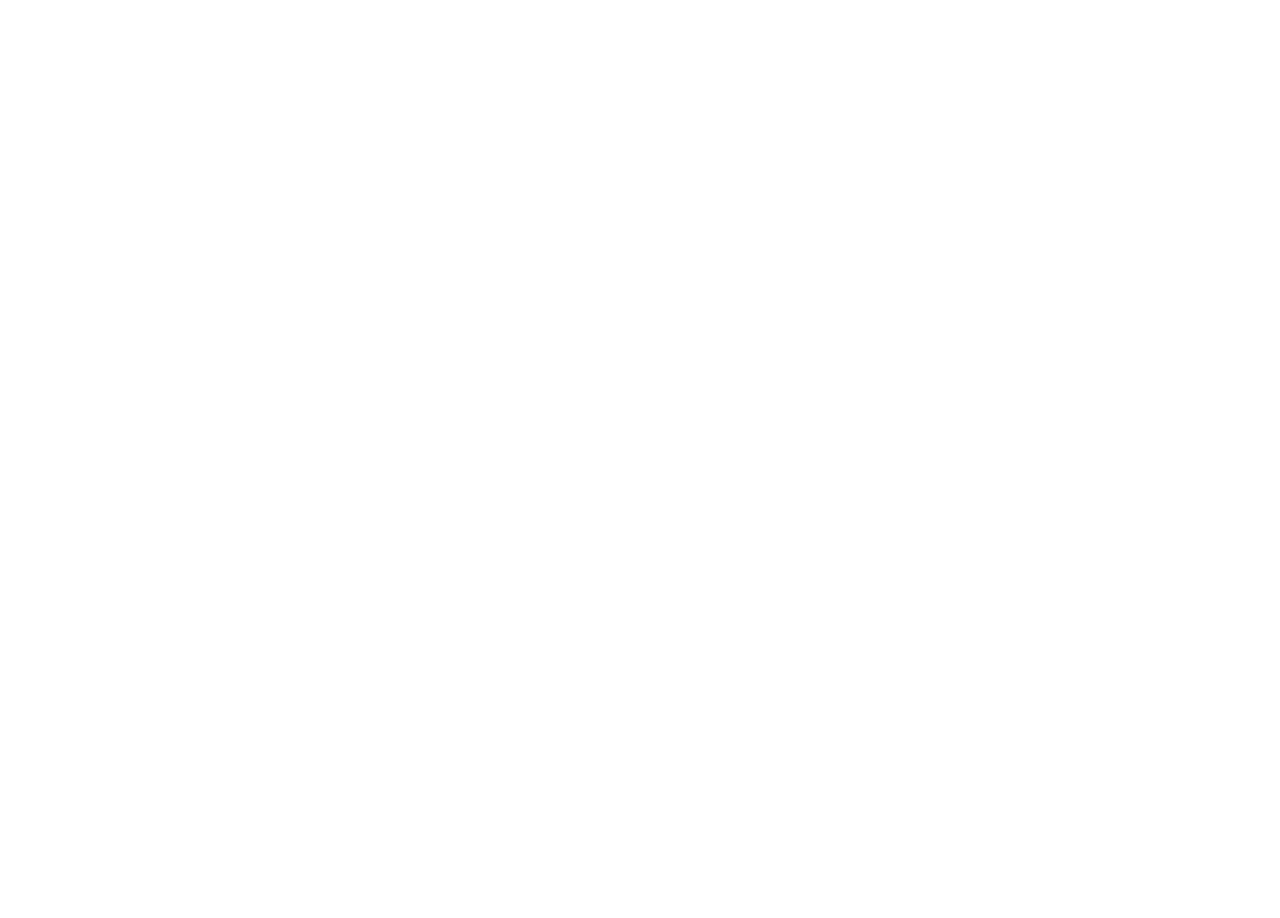
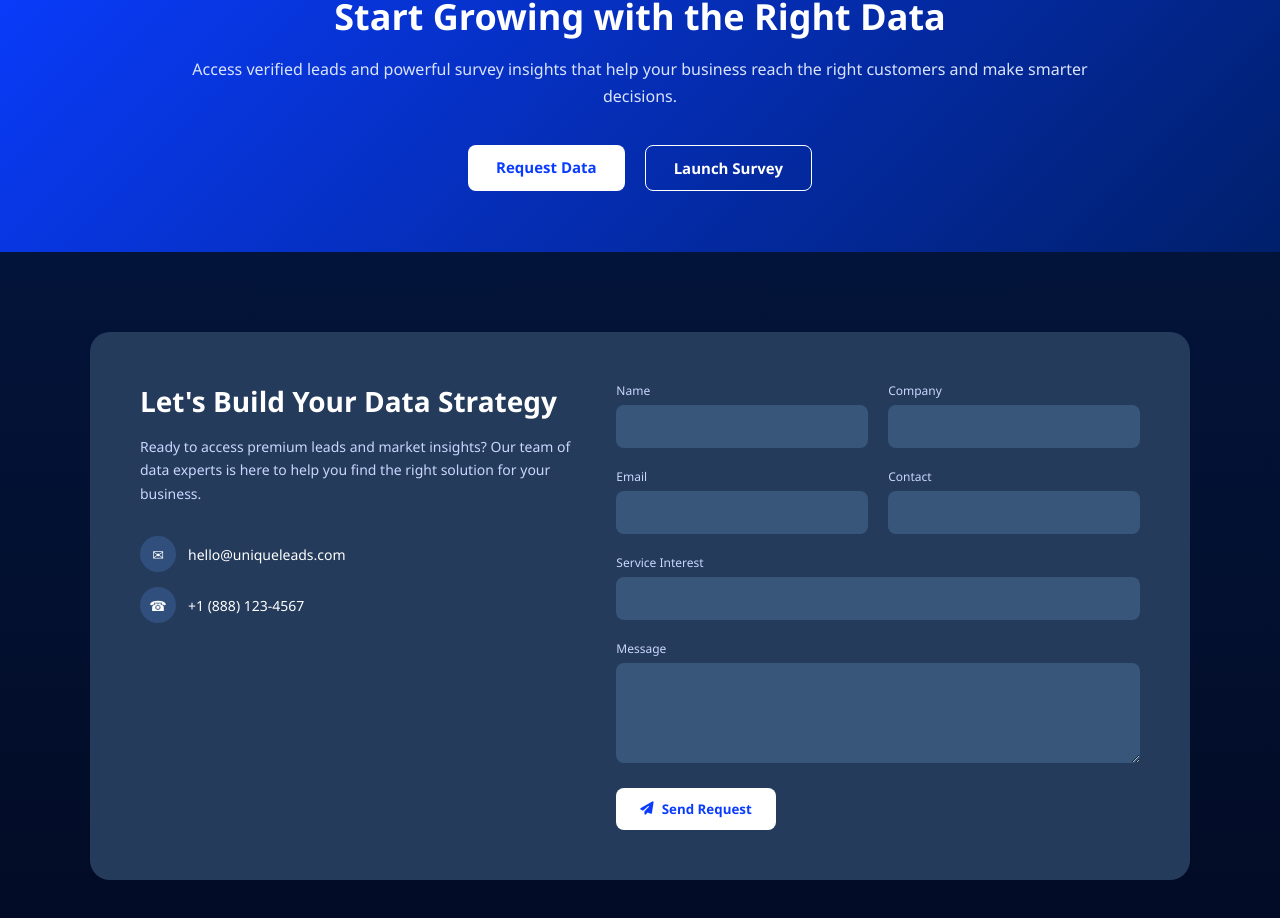
Before and after one commit to mounttowntech/uniqueleads, a React (Create React App) app: page / in a window 1280 px wide. Shown: the part 3962-4880 px from the top of the page. Before the commit the page ends 3894 px from the top, so only its background shows below. Built offline with nearby package versions, Linux system fonts and the light colour scheme.

Commit message:
Add new section(contact,startgrow)

```diff
--- a/public/index.html
+++ b/public/index.html
@@ -4,6 +4,7 @@
   <meta charset="UTF-8" />
   <meta name="viewport" content="width=device-width, initial-scale=1.0" />
   <title>Unique Leads</title>
+  <link rel="stylesheet" href="https://cdnjs.cloudflare.com/ajax/libs/font-awesome/6.5.0/css/all.min.css">
 </head>
 
 <body>
--- a/src/App.js
+++ b/src/App.js
@@ -4,7 +4,6 @@
   return (
     <>
       <Header />
-
       <AppRoutes />
     </>
   );
--- /dev/null
+++ b/src/components/Contact.css
@@ -0,0 +1,108 @@
+.contact-section {
+  background: linear-gradient(180deg, #03143a, #020b24);
+  padding: 80px 20px;
+  display: flex;
+  justify-content: center;
+}
+
+.contact-card {
+  background: #243b5c;
+  border-radius: 20px;
+  padding: 50px;
+  max-width: 1100px;
+  width: 100%;
+  display: grid;
+  grid-template-columns: 1fr 1.2fr;
+  gap: 40px;
+  color: #fff;
+}
+
+.contact-info h2 {
+  font-size: 28px;
+  margin-bottom: 15px;
+  color: #fff;
+}
+
+.contact-info p {
+  font-size: 14px;
+  color: #cbd6ff;
+  line-height: 1.7;
+  margin-bottom: 30px;
+}
+
+.info-item {
+  display: flex;
+  align-items: center;
+  gap: 12px;
+  margin-bottom: 15px;
+  font-size: 14px;
+}
+
+.info-item .icon {
+  width: 36px;
+  height: 36px;
+  background: #314f7d;
+  border-radius: 50%;
+  display: flex;
+  align-items: center;
+  justify-content: center;
+}
+
+.contact-form label {
+  font-size: 12px;
+  color: #cbd6ff;
+  margin-bottom: 6px;
+  display: block;
+}
+
+.contact-form input,
+.contact-form textarea {
+  width: 100%;
+  background: #385679;
+  border: none;
+  border-radius: 8px;
+  padding: 12px;
+  color: #fff;
+  font-size: 14px;
+  outline: none;
+}
+
+.contact-form input::placeholder,
+.contact-form textarea::placeholder {
+  color: #b8c4ff;
+}
+
+.form-row {
+  display: grid;
+  grid-template-columns: 1fr 1fr;
+  gap: 20px;
+  margin-bottom: 20px;
+}
+
+.contact-form > div {
+  margin-bottom: 20px;
+}
+
+.contact-form button {
+  background: #ffffff;
+  color: #0a3cff;
+  border: none;
+  padding: 12px 24px;
+  border-radius: 8px;
+  font-weight: 600;
+  cursor: pointer;
+  display: flex;
+  align-items: center;
+  gap: 8px;
+}
+
+.contact-form button:hover {
+  background: #e6ebff;
+}
+
+/* RESPONSIVE */
+@media (max-width: 900px) {
+  .contact-card {
+    grid-template-columns: 1fr;
+  }
+}
--- /dev/null
+++ b/src/components/Contact.js
@@ -0,0 +1,70 @@
+import "./Contact.css";
+
+export default function Contact() {
+  return (
+      <section class="contact-section">
+          <div class="contact-card">
+
+              {/* LEFT CONTENT */}
+              <div class="contact-info">
+                  <h2>Let's Build Your Data Strategy</h2>
+                  <p>
+                      Ready to access premium leads and market insights?
+                      Our team of data experts is here to help you find the
+                      right solution for your business.
+                  </p>
+
+                  <div class="info-item">
+                      <span class="icon">✉</span>
+                      <span>hello@uniqueleads.com</span>
+                  </div>
+
+                  <div class="info-item">
+                      <span class="icon">☎</span>
+                      <span>+1 (888) 123-4567</span>
+                  </div>
+              </div>
+
+              {/* RIGHT FORM */}
+              <form class="contact-form">
+                  <div class="form-row">
+                      <div>
+                          <label>Name</label>
+                          <input type="text" />
+                      </div>
+                      <div>
+                          <label>Company</label>
+                          <input type="text" />
+                      </div>
+                  </div>
+
+                  <div class="form-row">
+                      <div>
+                          <label>Email</label>
+                          <input type="email" />
+                      </div>
+                      <div>
+                          <label>Contact</label>
+                          <input type="text" />
+                      </div>
+                  </div>
+
+                  <div>
+                      <label>Service Interest</label>
+                      <input type="text" />
+                  </div>
+
+                  <div>
+                      <label>Message</label>
+                      <textarea rows="4"></textarea>
+                  </div>
+
+                  <button type="submit">
+                    <i class="fa-solid fa-paper-plane"></i> Send Request
+                  </button>
+              </form>
+
+          </div>
+      </section>
+  );
+}
--- /dev/null
+++ b/src/components/StartGrowing.css
@@ -0,0 +1,63 @@
+.cta-section {
+  width: 100%;
+  min-height: 320px;
+  display: flex;
+  align-items: center;
+  justify-content: center;
+  background: linear-gradient(135deg, #0a3cff, #001f6b);
+  text-align: center;
+  padding: 60px 20px;
+}
+
+.cta-content {
+  max-width: 900px;
+  color: #fff;
+}
+
+.cta-content h1 {
+  font-size: 36px;
+  font-weight: 700;
+  margin-bottom: 15px;
+}
+
+.cta-content p {
+  font-size: 16px;
+  line-height: 1.7;
+  color: #dbe4ff;
+  margin-bottom: 35px;
+}
+
+.cta-buttons {
+  display: flex;
+  gap: 20px;
+  justify-content: center;
+  flex-wrap: wrap;
+}
+
+.btn {
+  padding: 12px 28px;
+  font-size: 15px;
+  border-radius: 8px;
+  text-decoration: none;
+  font-weight: 600;
+  transition: all 0.3s ease;
+}
+
+.btn.primary {
+  background: #ffffff;
+  color: #0a3cff;
+}
+
+.btn.primary:hover {
+  background: #e6ebff;
+}
+
+.btn.outline {
+  border: 1.5px solid #ffffff;
+  color: #ffffff;
+  background: transparent;
+}
+
+.btn.outline:hover {
+  background: rgba(255, 255, 255, 0.15);
+}
--- /dev/null
+++ b/src/components/StartGrowing.js
@@ -0,0 +1,20 @@
+import "./StartGrowing.css";
+
+export default function StartGrowing() {
+  return (
+      <section class="cta-section">
+          <div class="cta-content">
+              <h1>Start Growing with the Right Data</h1>
+              <p>
+                  Access verified leads and powerful survey insights that help your business
+                  reach the right customers and make smarter decisions.
+              </p>
+
+              <div class="cta-buttons">
+                  <a href="request" class="btn primary">Request Data</a>
+                  <a href="request" class="btn outline">Launch Survey</a>
+              </div>
+          </div>
+      </section>
+  );
+}
--- a/src/pages/Home.jsx
+++ b/src/pages/Home.jsx
@@ -6,6 +6,8 @@
 import ReliableSection from '../components/ReliableSection';
 import IndustrySection from '../components/IndustrySection';
 import HowItWorks from '../components/HowItsWorks';
+import Contact from '../components/Contact';
+import StartGrowing from '../components/StartGrowing';
 
 function Home() {
 
@@ -177,6 +179,8 @@
         <ReliableSection/>
         <IndustrySection/>
         <HowItWorks/>
+        <StartGrowing/>
+        <Contact />
         </>
     );
 }
```
